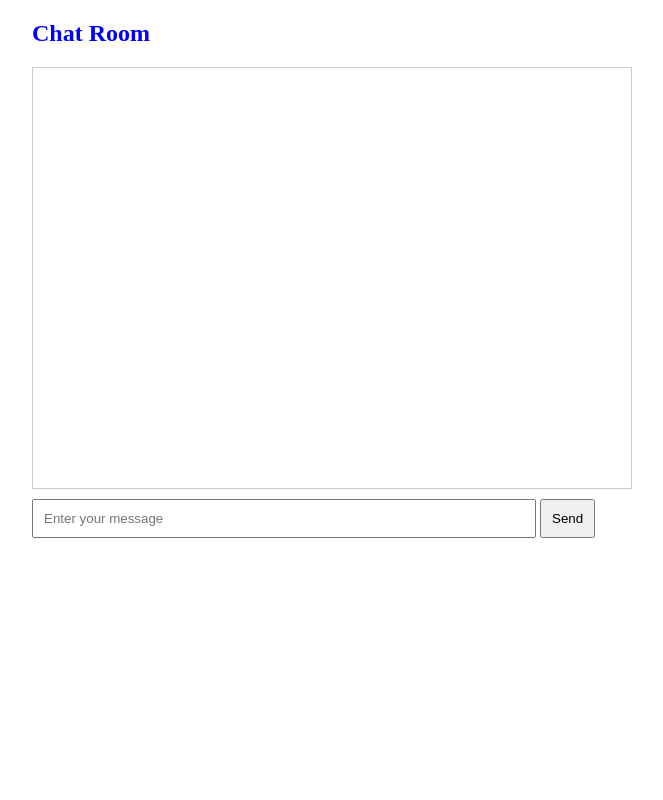
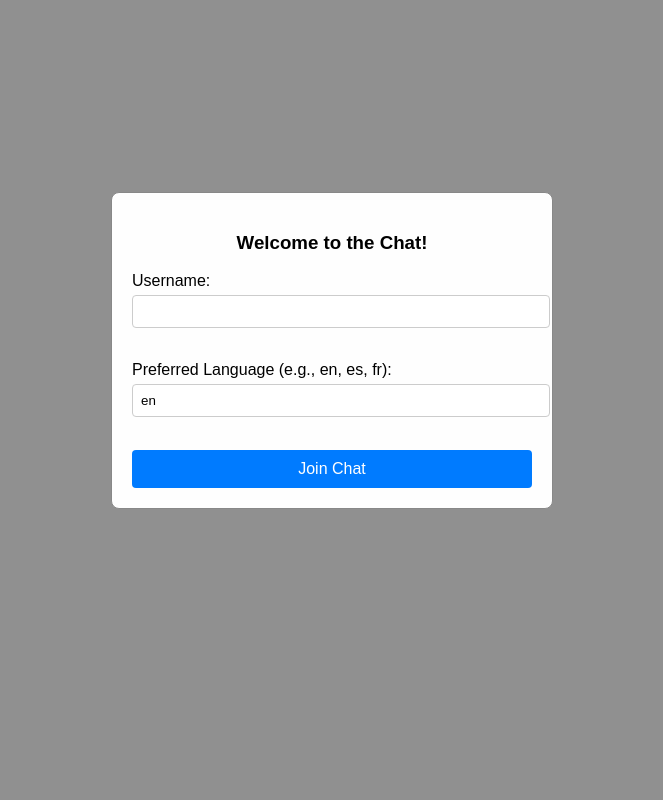
Before and after one commit to KrimsonJosh/TranslatorApplicationV2, a Flask app: page / in a window 1280 px wide. Shown: the whole page, without its empty margins (308-971 px from the left). Run offline with Flask 3, Linux system fonts and the light colour scheme; some libraries are stand-ins or nearby versions.

Commit message:
completed project

```diff
--- a/app.py
+++ b/app.py
@@ -1,18 +1,68 @@
-from flask import Flask, render_template
-from flask_socketio import SocketIO, send
+import os
+from flask import Flask, render_template, request
+from flask_socketio import SocketIO, emit
+from deep_translator import GoogleTranslator
 
 app = Flask(__name__)
-app.config['SECRET_KEY'] = 'your_secret_key'
+app.config['SECRET_KEY'] = ''
 socketio = SocketIO(app)
+
+
+users = {}
+
+def translate_message(message, target_lang):
+    """
+    Translates the given message to the target language.
+    """
+    try:
+        return GoogleTranslator(source='auto', target=target_lang).translate(message)
+    except Exception as e:
+        print(f"Translation error: {e}")
+        return message  #if error in translation then return original message
 
 @app.route('/')
 def index():
     return render_template('index.html')
 
+@socketio.on('join')
+def handle_join(data):
+    username = data.get('username')
+    language = data.get('language', 'en')
+    users[request.sid] = {'username': username, 'language': language}
+    print(f"User joined: {username} with language: {language}")
+    emit('status', {'msg': f"{username} has joined the chat."}, broadcast=True)
+
 @socketio.on('message')
-def handleMessage(msg):
-    print('Message: ' + msg) #message handling
-    send(msg, broadcast=True)
+def handle_message(data):
+    user = users.get(request.sid)
+    if user:
+        username = user['username']
+        user_lang = user['language']
+        message = data.get('msg')
+
+        print(f"Message received from {username}: {message}")
+
+        translated_msg = translate_message(message, 'en')
+        print(f"Translated to English: {translated_msg}")
+
+        for sid, user_info in users.items():
+            target_lang = user_info['language']
+            translated_to_user_lang = translate_message(translated_msg, target_lang)
+            emit('message', {'user': username, 'msg': translated_to_user_lang}, room=sid)
+
+@socketio.on('disconnect')
+def handle_disconnect():
+    """
+    Handles user disconnection.
+    """
+    user = users.pop(request.sid, None)
+    if user:
+        username = user['username']
+        print(f"User disconnected: {username}")
+        emit('status', {'msg': f"{username} has left the chat."}, broadcast=True)
+
+
 
 if __name__ == '__main__':
-    socketio.run(app, debug=True)
+    port = int(os.environ.get('PORT', 5000))
+    socketio.run(app, host='0.0.0.0', port=port, debug=True)
--- /dev/null
+++ b/static/css/styles.css
@@ -0,0 +1,105 @@
+body {
+    font-family: Arial, sans-serif;
+    background-color: #f0f0f0;
+}
+
+#chat-container {
+    width: 600px;
+    margin: 50px auto;
+    background-color: #ffffff;
+    border: 1px solid #cccccc;
+    border-radius: 8px;
+    box-shadow: 0 0 10px rgba(0, 0, 0, 0.1);
+    padding: 20px;
+}
+
+#chat-container h2 {
+    text-align: center;
+    margin-bottom: 20px;
+}
+
+#chat-messages {
+    border: 1px solid #cccccc;
+    height: 400px;
+    overflow-y: scroll;
+    padding: 10px;
+    background-color: #fafafa;
+}
+
+#chat-input {
+    display: flex;
+    margin-top: 10px;
+}
+
+#message {
+    flex: 1;
+    padding: 10px;
+    border: 1px solid #cccccc;
+    border-radius: 4px;
+    font-size: 16px;
+}
+
+#send {
+    padding: 10px 20px;
+    margin-left: 10px;
+    background-color: #28a745;
+    color: #ffffff;
+    border: none;
+    border-radius: 4px;
+    cursor: pointer;
+    font-size: 16px;
+}
+
+#send:hover {
+    background-color: #218838;
+}
+
+
+.modal {
+    display: block;
+    position: fixed;
+    z-index: 1;
+    left: 0;
+    top: 0;
+    width: 100%;
+    height: 100%;
+    overflow: auto;
+    background-color: rgba(0,0,0,0.4);
+}
+
+.modal-content {
+    background-color: #fefefe;
+    margin: 15% auto;
+    padding: 20px;
+    border: 1px solid #888;
+    width: 400px;
+    border-radius: 8px;
+}
+
+.modal-content h3 {
+    text-align: center;
+}
+
+#user-form input[type="text"] {
+    width: 100%;
+    padding: 8px;
+    margin-top: 5px;
+    margin-bottom: 15px;
+    border: 1px solid #cccccc;
+    border-radius: 4px;
+}
+
+#user-form input[type="submit"] {
+    width: 100%;
+    padding: 10px;
+    background-color: #007bff;
+    color: #ffffff;
+    border: none;
+    border-radius: 4px;
+    cursor: pointer;
+    font-size: 16px;
+}
+
+#user-form input[type="submit"]:hover {
+    background-color: #0056b3;
+}
--- a/static/js/script.js
+++ b/static/js/script.js
@@ -1,20 +1,72 @@
-var socket = io.connect('http://' + document.domain + ':' + location.port); //create var socket which connects to location
+$(document).ready(function() {
 
-socket.on('connect', function() {
-    console.log('Connected to server');
+    var socket = io.connect('http://' + document.domain + ':' + location.port); // initialize socket
+
+
+    $('#user-modal').show();
+
+
+    $('#user-form').submit(function(event) {
+        event.preventDefault();
+        var username = $('#username').val().trim();
+        var language = $('#language').val().trim().toLowerCase();
+
+        if (username === '' || language === '') {
+            alert('Please enter both username and language.');
+            return;
+        }
+
+        console.log('Joining chat with username:', username, 'and language:', language);
+
+        //Hide modal when user submits
+        $('#user-modal').hide();
+        $('#chat-container').show();
+
+
+        socket.emit('join', { 'username': username, 'language': language });
+    });
+
+    //incoming messages
+    socket.on('message', function(data) {
+        console.log('Message received:', data);
+        var message = '<p><strong>' + data.user + ':</strong> ' + data.msg + '</p>';
+        $('#chat-messages').append(message);
+        $('#chat-messages').scrollTop($('#chat-messages')[0].scrollHeight);
+    });
+
+    // Handle status updates (user joins or leaves)
+    socket.on('status', function(data) {
+        console.log('Status update:', data);
+        var status = '<p><em>' + data.msg + '</em></p>';
+        $('#chat-messages').append(status);
+        $('#chat-messages').scrollTop($('#chat-messages')[0].scrollHeight);
+    });
+
+    // Send message on button click
+    $('#send').click(function() {
+        sendMessage();
+    });
+
+    // Send message on Enter key press
+    $('#message').keypress(function(e) {
+        if (e.which == 13) {
+            sendMessage();
+        }
+    });
+
+    // Function to send message
+    function sendMessage() {
+        var message = $('#message').val().trim();
+        if (message === '') {
+            return;
+        }
+
+        console.log('Sending message:', message);
+
+        // Emit message event
+        socket.emit('message', { 'msg': message });
+
+        // Clear the input field after sending a message
+        $('#message').val('');
+    }
 });
-
-socket.on('message', function(msg) { // gets chat messages and message element
-    var chatMessages = document.getElementById('chat-messages');
-    var messageElement = document.createElement('p');
-    messageElement.innerHTML = msg;
-    chatMessages.appendChild(messageElement);
-    chatMessages.scrollTop = chatMessages.scrollHeight; // scrolls to newest message element
-});
-
-document.getElementById('send').onclick = function() {
-    var messageInput = document.getElementById('message');
-    var message = messageInput.value;
-    socket.send(message); // send message to server
-    messageInput.value = '';
-};
--- a/templates/index.html
+++ b/templates/index.html
@@ -2,43 +2,37 @@
 <html lang="en">
 <head>
     <meta charset="UTF-8">
-    <title>realtime</title>
-    <style>
-        #chat {
-            max-width: 600px;
-            margin: 0 auto;
-            color:blue
-        }
-        #chat-messages {
-            border: 1px solid #ccc;
-            height: 400px;
-            overflow-y: scroll;
-            padding: 10px;
-        }
-        #chat-input {
-            margin-top: 10px;
-        }
-        #message {
-            width: 80%;
-            padding: 10px;
-        }
-        #send {
-            padding: 10px;
-        }
-    </style>
+    <title>Real-Time Chat Application</title>
+    <link rel="stylesheet" href="{{ url_for('static', filename='css/styles.css') }}">
+
+    <script src="https://code.jquery.com/jquery-3.6.0.min.js"></script>
+
+    <script src="https://cdnjs.cloudflare.com/ajax/libs/socket.io/4.7.2/socket.io.min.js"></script>
+
+    <script src="{{ url_for('static', filename='js/script.js') }}"></script>
 </head>
 <body>
-    <div id="chat">
-        <h2>Chat Room</h2>
+    <div id="chat-container" style="display: none;">
+        <h2>Real-Time Chat Room</h2>
         <div id="chat-messages"></div>
         <div id="chat-input">
-            <input type="text" id="message" placeholder="Enter your message">
+            <input type="text" id="message" placeholder="Enter your message here" autocomplete="off">
             <button id="send">Send</button>
         </div>
     </div>
 
-    <script src="//cdnjs.cloudflare.com/ajax/libs/socket.io/2.3.0/socket.io.js"></script>
-    <script src="{{ url_for('static', filename='js/script.js') }}"></script>
 
+    <div id="user-modal" class="modal">
+        <div class="modal-content">
+            <h3>Welcome to the Chat!</h3>
+            <form id="user-form">
+                <label for="username">Username:</label><br>
+                <input type="text" id="username" name="username" required><br><br>
+                <label for="language">Preferred Language (e.g., en, es, fr):</label><br>
+                <input type="text" id="language" name="language" value="en" required><br><br>
+                <input type="submit" value="Join Chat">
+            </form>
+        </div>
+    </div>
 </body>
 </html>
```
Also changed, not shown: requirements.txt (+4 -17 lines).
